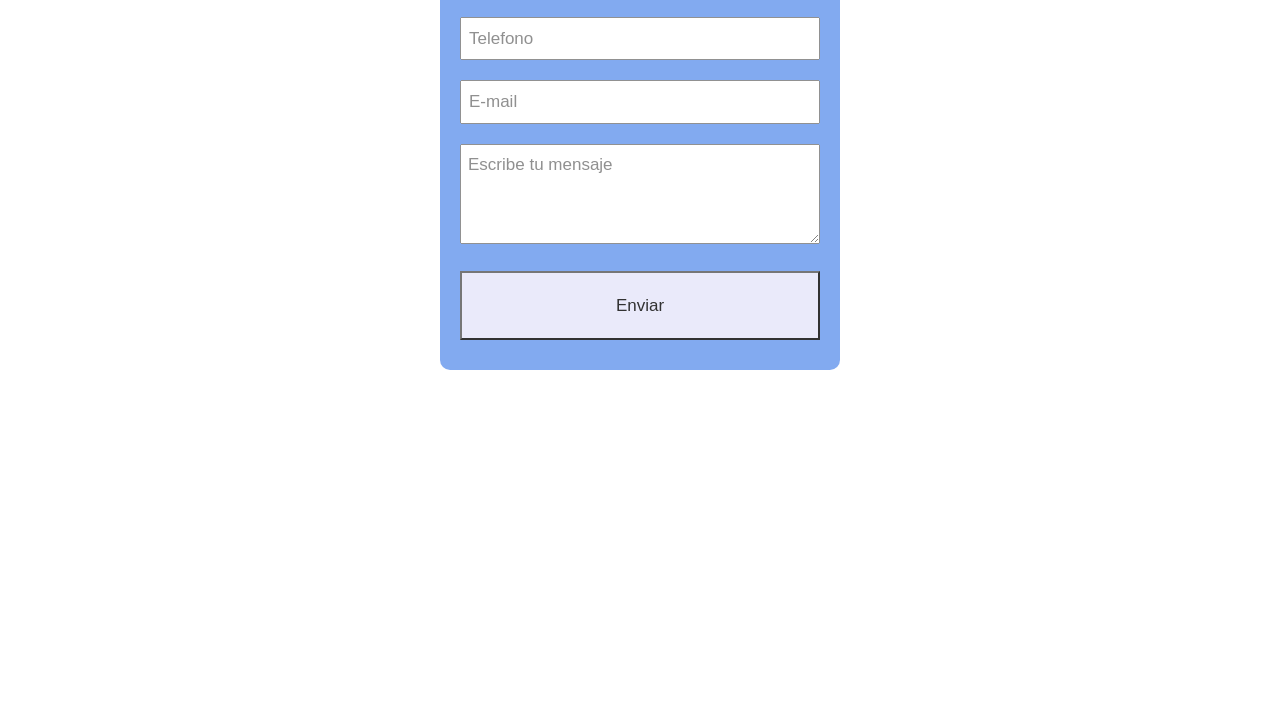
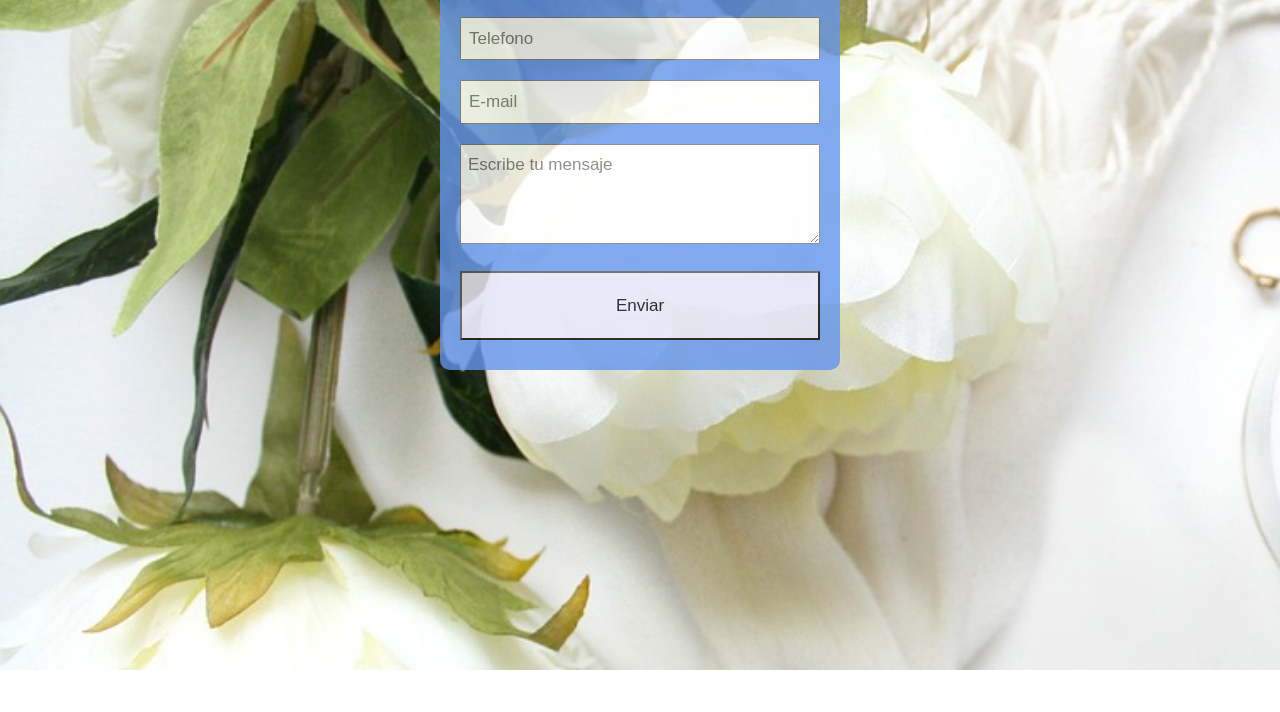
Before and after one commit to Maria8023/PF-RODRIGUEZ-MEDANO, a plain HTML site: page Contacto.html in a window 1280 px wide. Shown: the part 305-1017 px from the top of the page. Drawn offline with nearby package versions, Linux system fonts and the light colour scheme; files that its build step writes are made by us from their sources; the site is published under a folder, as on GitHub Pages, so addresses that start at the root find nothing; files whose address does not match are found by name; a web font is replaced by a local one.

Commit message:
trabajo final modificado

```diff
--- a/Contacto.html
+++ b/Contacto.html
@@ -5,6 +5,7 @@
     <meta charset="UTF-8" />
     <meta http-equiv="X-UA-Compatible" content="IE=edge" />
     <meta name="viewport" content="width=device-width, initial-scale=1.0" />
+    <link rel="favicon" href="img/favicon.ico">
     <meta name="description" content="Cafe y Gatitos, una tarde con amor" />
     <meta name="keywords" content="ronroneos, cafe, gatitos, amor, arona, tarde, caricias" />
     <meta name="autor" content="Maria de la Paz Rodriguez Medano" />
--- a/estilos.scss
+++ b/estilos.scss
@@ -51,7 +51,7 @@ h3 {
 
 
 body {
-    background-image: url(/img/fondoindex.jpg);
+    background-image: url(img/fondoindex.jpg);
     background-size: cover;
     background-repeat: no-repeat;
 }
```
Also changed, not shown: Galeria.html (+1 -0 lines), Menu.html (+1 -0 lines), Quienes somos.html (+1 -0 lines), index.html (+1 -0 lines), img/favicon.ico (added).
